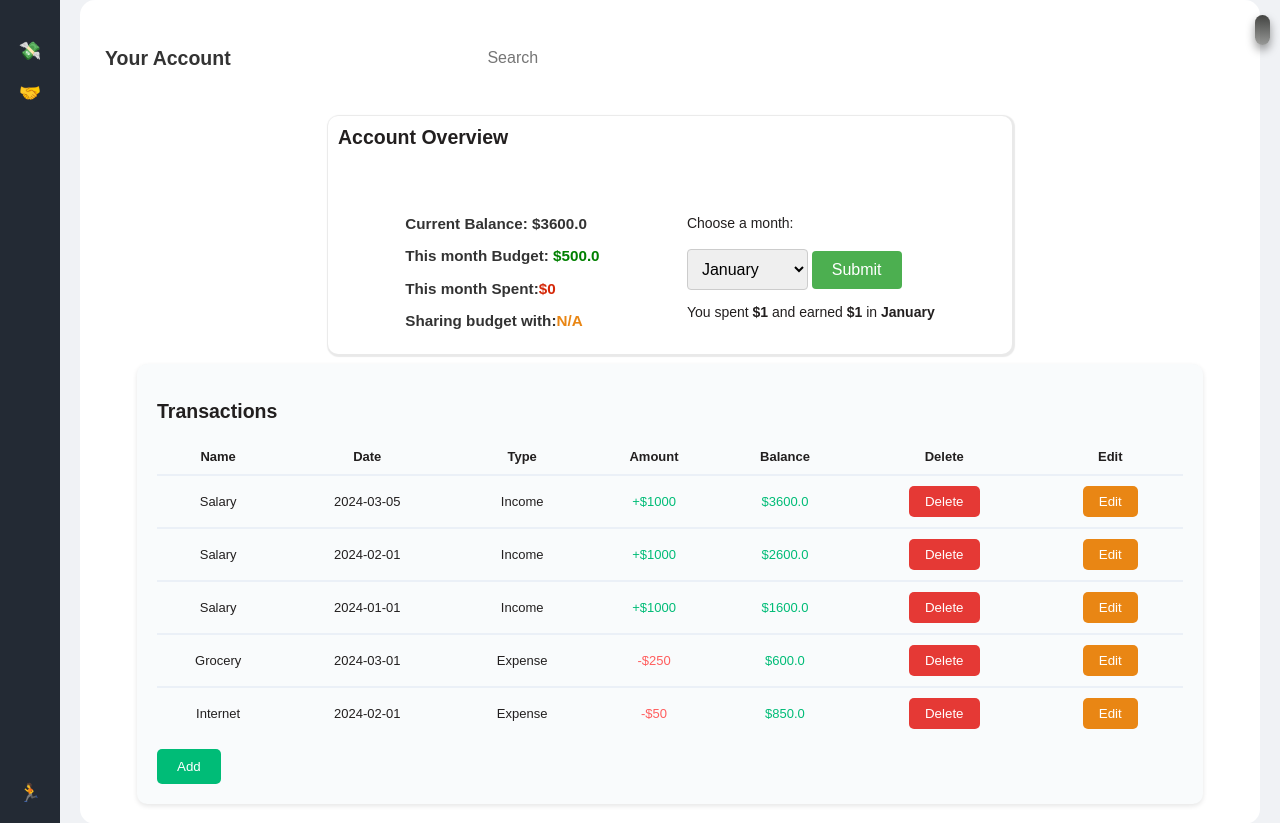
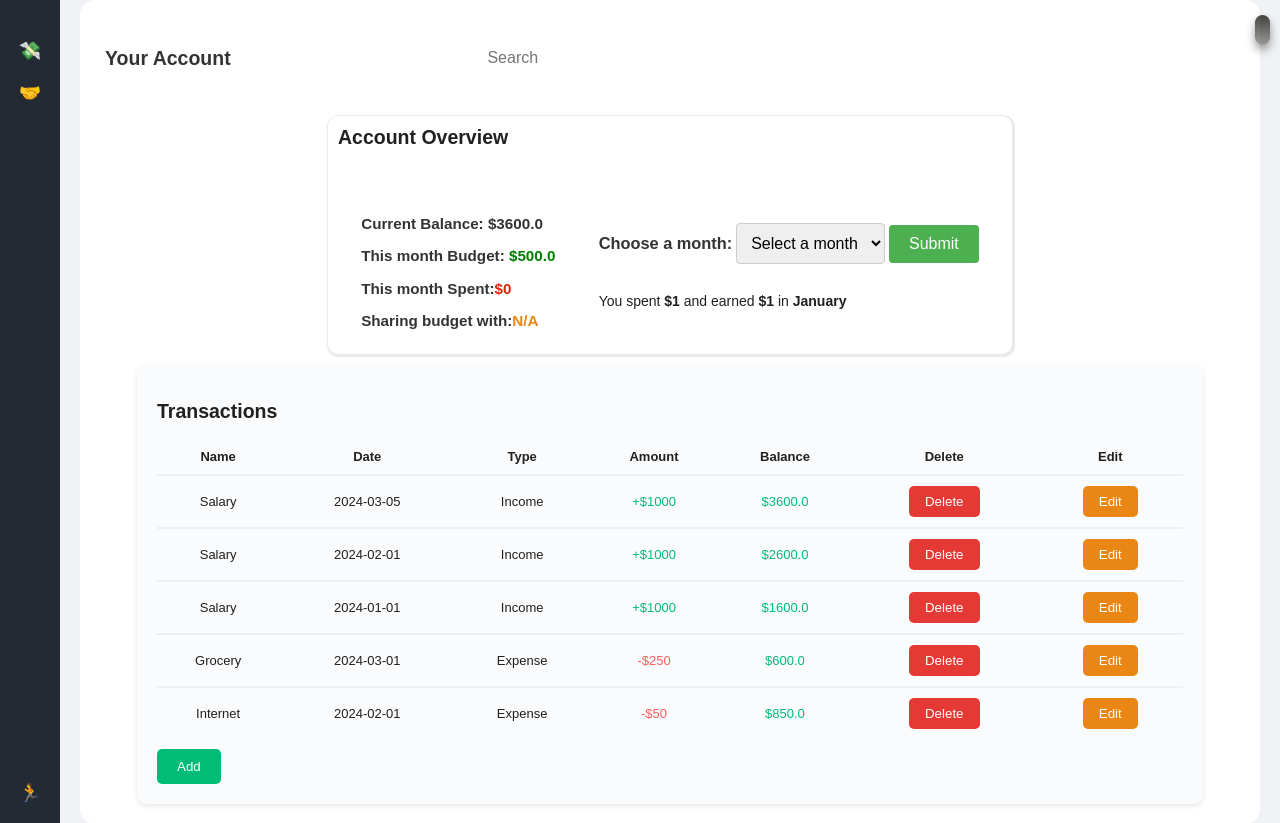
Before and after one commit to Shivanii7/ACIT2911-Agile, a Flask app: page /expenses in a window 1280 px wide. Shown: the top 823 px of the page. Run offline with Flask 3, Linux system fonts and the light colour scheme; a user stored in the database is signed in; data comes from the database, SQL or seed files in the repository.

Commit message:
fixed January word has gone

```diff
--- a/templates/expense.html
+++ b/templates/expense.html
@@ -37,8 +37,10 @@
           months=['January','Feburary','March','April','May','June','July','August','September','October','November','December']
           %}
           <form method="POST" action="{{ url_for('accept_month') }}">
-            <label for="months">Choose a month:</label>
+            <h3 style="display: inline-block;"><label for="months">Choose a month:</h3>
+            <!-- <h3 style="display: inline-block; margin: 0;"><label for="months">Choose a month:</label></h3> -->
             <select name="months" id="months">
+              <option value="" disabled selected hidden >Select a month</option>
               <option value="1">January</option>
               <option value="2">Feburary</option>
               <option value="3">March</option>
@@ -53,6 +55,7 @@
               <option value="12">December</option>
             </select>
             <input type="submit" value="Submit" />
+          </label>
           </form>
           <p>
             You spent <strong>${{ month_spent }}</strong> and earned <strong> ${{ month_earned }} </strong>in<strong>
```
